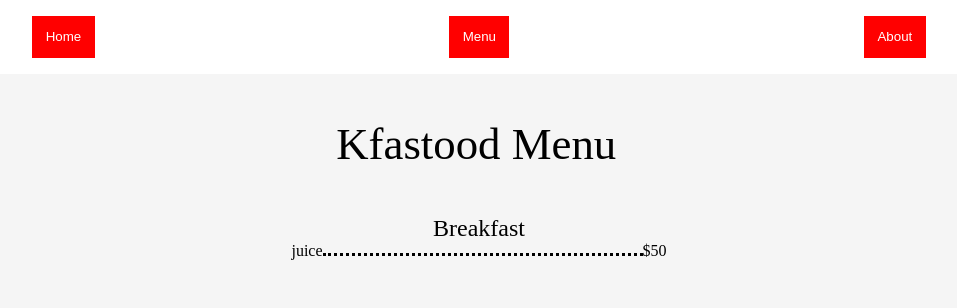
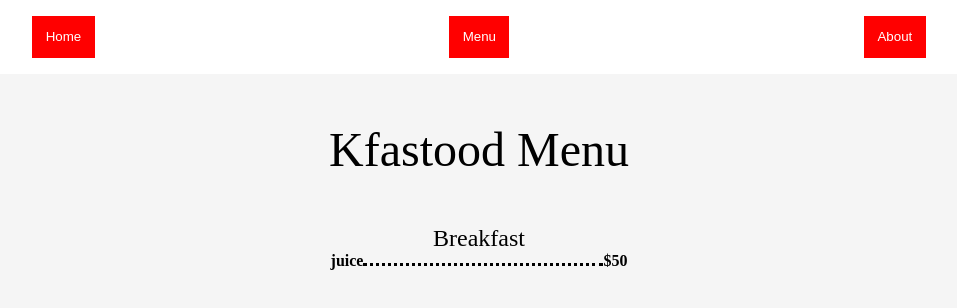
Before and after one commit to thatboikham/Restaurant-Page, a website built with webpack: page dist/index.html in a window 1280 px wide. Both pictures are taken after a click on the button "Menu". Shown: the whole page, without its empty margins (161-1118 px from the left). Built offline with nearby package versions, Linux system fonts and the light colour scheme.

Commit message:
style: add reposive design to elements on the page

```diff
--- a/src/index.js
+++ b/src/index.js
@@ -9,7 +9,7 @@ const menuBtn = document.getElementById("menu")
 
 //event listeners
 // console.log(contenDiv)
-// contenDiv.appendChild(loadContent())
+contenDiv.appendChild(loadContent())
 homeBtn.addEventListener("click", () => {
     contenDiv.innerHTML = "";
     contenDiv.style.alignItems = "center";
--- a/src/style.css
+++ b/src/style.css
@@ -55,7 +55,8 @@ input{
     margin-bottom: 2em;
 }
 .brake-header{
-    font-size: 2.8em;
+    font-size: clamp(24px, 5vw, 48px);
+    text-align: center;
     padding: 1em;
 }
 .brake-text{
@@ -65,6 +66,13 @@ input{
 .juice::after{
     content: '';
     display: inline-block;
-    width: clamp(20rem,15rem,5rem);
+    width: clamp(15rem,25vw,5rem);
+    text-align: center;
     border-bottom: 3px dotted black;
 }
+.juice-details{
+    text-align: center;
+}
+.juice-details:last-child{
+    font-weight: bold;
+}
```
